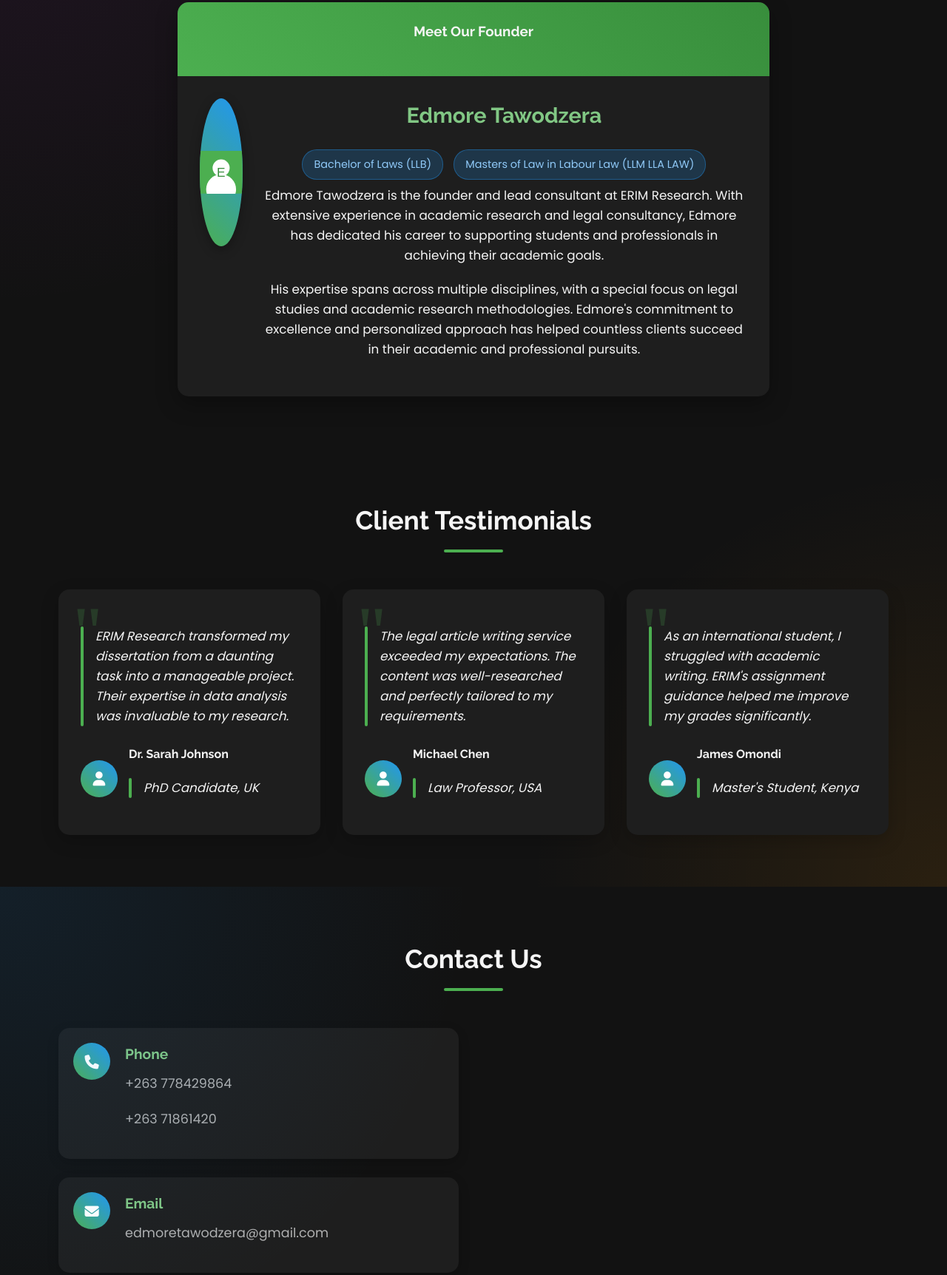
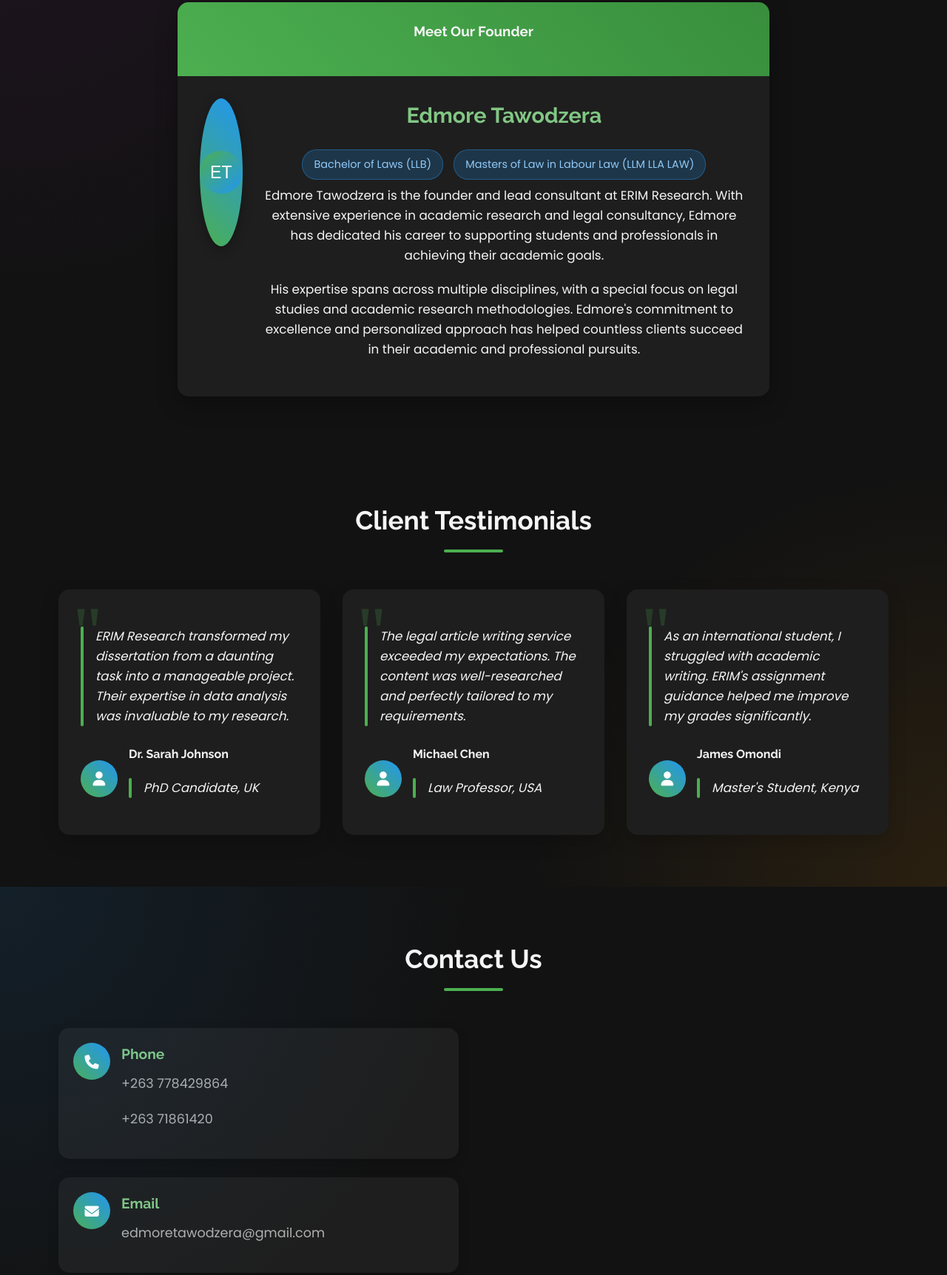
Before and after one commit to robthedeer/erim_research_website, a plain HTML site: page index.html in a window 1280 px wide. Shown: the part 3516-5240 px from the top of the page at 74% size. Drawn offline with Linux system fonts and the light colour scheme.

Commit message:
Update index.html

```diff
--- a/index.html
+++ b/index.html
@@ -715,10 +715,11 @@
             font-size: 1.2rem;
         }
 
-        /* Contact Section */
+        /* Contact Section - Fixed for Android */
         .contact {
             background-color: var(--dark-bg);
             position: relative;
+            overflow: hidden;
         }
 
         .contact::before {
@@ -747,12 +748,15 @@
         .contact-item {
             display: flex;
             align-items: flex-start;
-            gap: 20px;
+            gap: 15px;
             padding: 20px;
             background-color: var(--card-bg);
             border-radius: 15px;
             box-shadow: 0 5px 15px rgba(0, 0, 0, 0.2);
             transition: all 0.3s ease;
+            width: 100%;
+            max-width: 100%;
+            box-sizing: border-box;
         }
 
         .contact-item:hover {
@@ -761,7 +765,7 @@
         }
 
         .contact-icon {
-            width: 50px;
+            min-width: 50px;
             height: 50px;
             border-radius: 50%;
             background: linear-gradient(45deg, var(--accent), var(--secondary));
@@ -773,15 +777,22 @@
             flex-shrink: 0;
         }
 
+        .contact-details {
+            flex: 1;
+            min-width: 0; /* Prevent overflow */
+        }
+
         .contact-details h4 {
             margin-bottom: 10px;
             font-size: 1.2rem;
             color: var(--accent-light);
+            word-break: break-word;
         }
 
         .contact-details p {
             color: var(--text-light);
             font-size: 1.1rem;
+            word-break: break-word;
         }
 
         /* Footer */
@@ -1021,6 +1032,16 @@
                 width: 160px;
                 height: 160px;
             }
+
+            .contact-item {
+                flex-direction: column;
+                align-items: center;
+                text-align: center;
+            }
+
+            .contact-details {
+                width: 100%;
+            }
         }
     </style>
 </head>
@@ -1184,7 +1205,7 @@
         </div>
     </section>
 
-    <!-- Staff Section -->
+    <!-- Staff Section with Profile Image -->
     <section id="staff" class="staff">
         <div class="container">
             <h2>Our Team</h2>
@@ -1194,12 +1215,16 @@
                 </div>
                 <div class="staff-content">
                     <div class="staff-image">
-                        <!-- Professional placeholder image for Edmore Tawodzera -->
+                        <!-- Professional profile image for Edmore Tawodzera -->
                         <svg viewBox="0 0 200 200" xmlns="http://www.w3.org/2000/svg">
-                            <rect width="200" height="200" fill="#4caf50"/>
-                            <circle cx="100" cy="80" r="40" fill="#fff"/>
-                            <circle cx="100" cy="180" r="70" fill="#fff"/>
-                            <text x="100" y="100" font-family="Arial" font-size="60" fill="#388e3c" text-anchor="middle" dominant-baseline="central">E</text>
+                            <defs>
+                                <linearGradient id="gradient" x1="0%" y1="0%" x2="100%" y2="100%">
+                                    <stop offset="0%" stop-color="#4caf50" />
+                                    <stop offset="100%" stop-color="#2196f3" />
+                                </linearGradient>
+                            </defs>
+                            <circle cx="100" cy="100" r="100" fill="url(#gradient)"/>
+                            <text x="50%" y="50%" font-family="Arial" font-size="80" fill="white" text-anchor="middle" dominant-baseline="central">ET</text>
                         </svg>
                     </div>
                     <div class="staff-details">
@@ -1267,7 +1292,7 @@
         </div>
     </section>
 
-    <!-- Contact Section -->
+    <!-- Contact Section - Fixed for Android -->
     <section id="contact" class="contact">
         <div class="container">
             <h2>Contact Us</h2>
```
